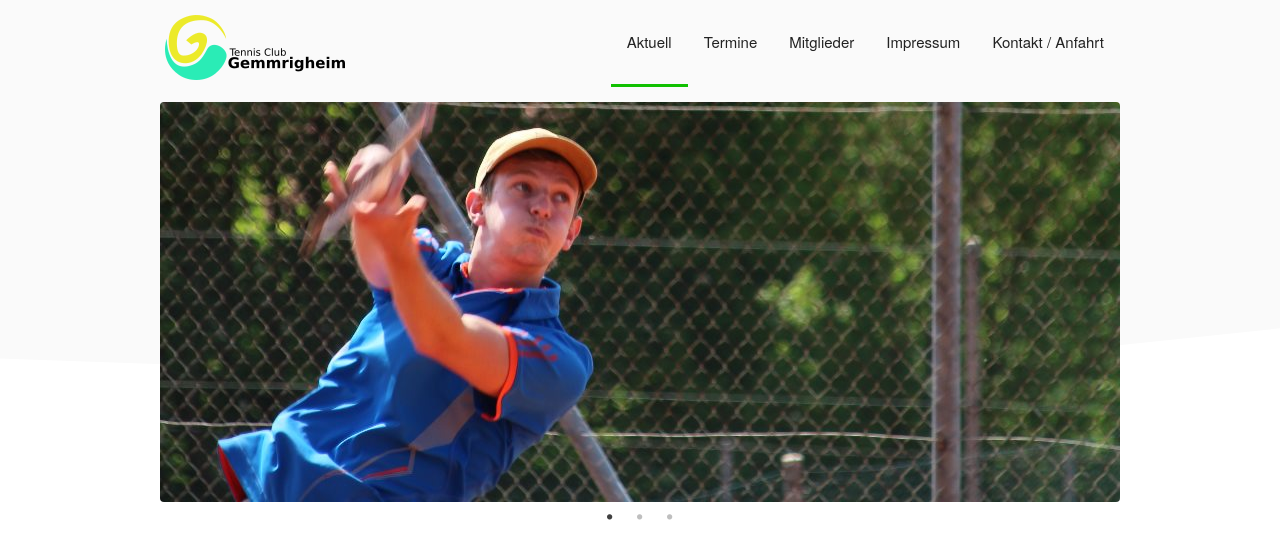
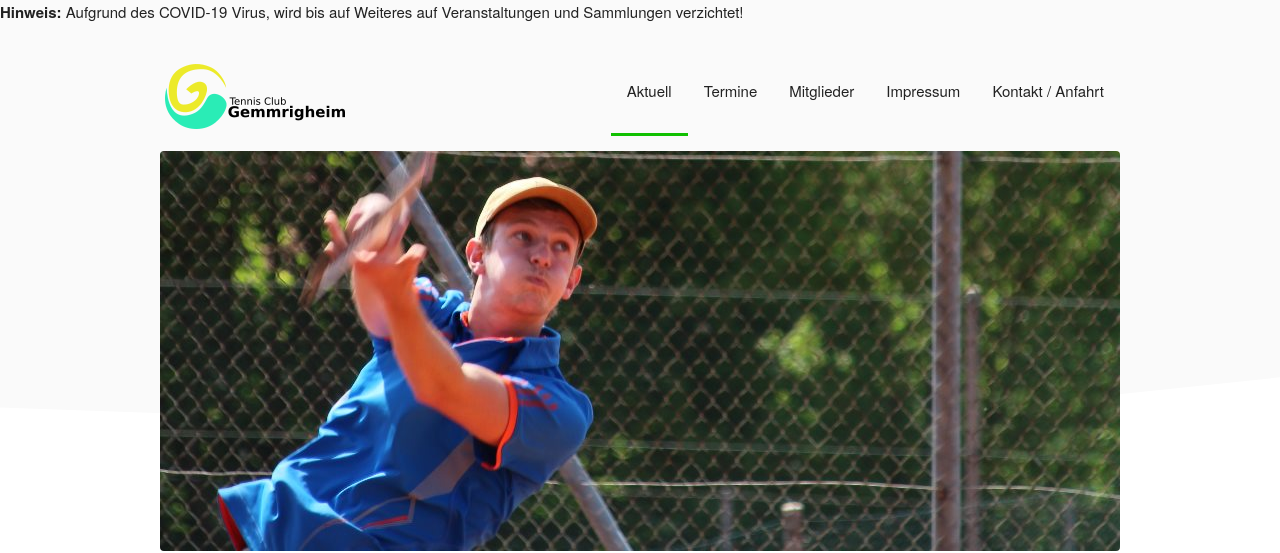
Before and after one commit to avluent/tcg, a plain HTML site: page index.html in a window 1280 px wide. Shown: the top 553 px of the page. Drawn offline with Linux system fonts and the light colour scheme.

```diff
--- a/index.html
+++ b/index.html
@@ -26,6 +26,17 @@
         <link rel="shortcut icon" type="image/x-icon" href="img/favicon.ico">
     </head>
 <body>
+
+<!-- Notification Bar -->
+<div class="row">
+    <div class="one-column notification">
+        <p class="blink">
+            <strong>Hinweis:</strong>
+            Aufgrund des COVID-19 Virus, wird bis auf Weiteres auf Veranstaltungen und Sammlungen verzichtet!
+        </p>
+    </div>
+</div>
+
 <div class="container">
     <header>
     <!-- Background decorative blocks -->
@@ -69,9 +80,7 @@
         </main>
     </div>
 
-
     <!-- Page footer -->
-
     <div class="row">
         <footer>
             <div class="twelve columns footer-block" id="footer">
@@ -102,6 +111,8 @@
 <!-- jQuery -->
 <script src="js/lib/jquery.min.js"></script>
 <script src="js/lib/jquery-ui.min.js"></script>
+<!-- Notification -->
+<script src="js/notification.js"></script>
 <!-- Navigation -->
 <script src="js/nav-page.js"></script>
 <!-- Slider -->
```
